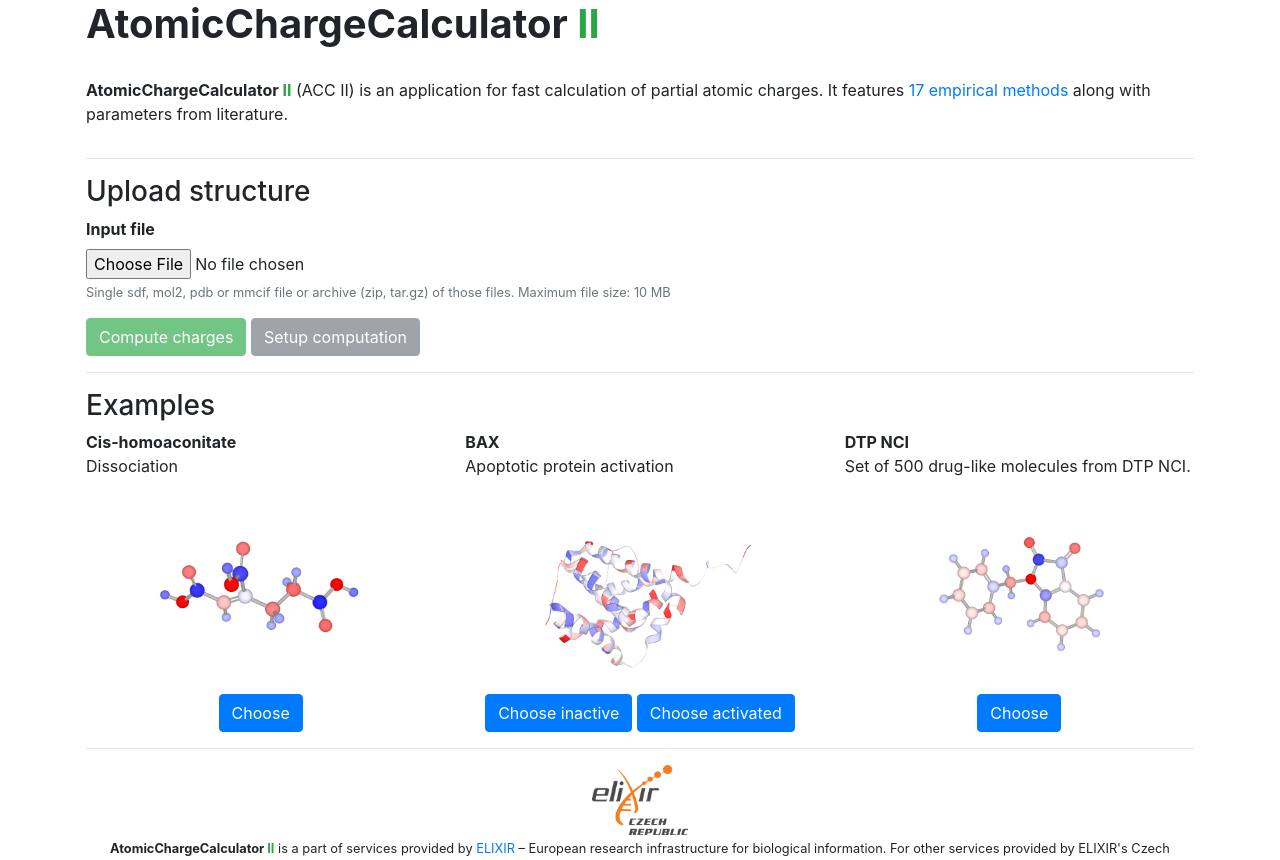
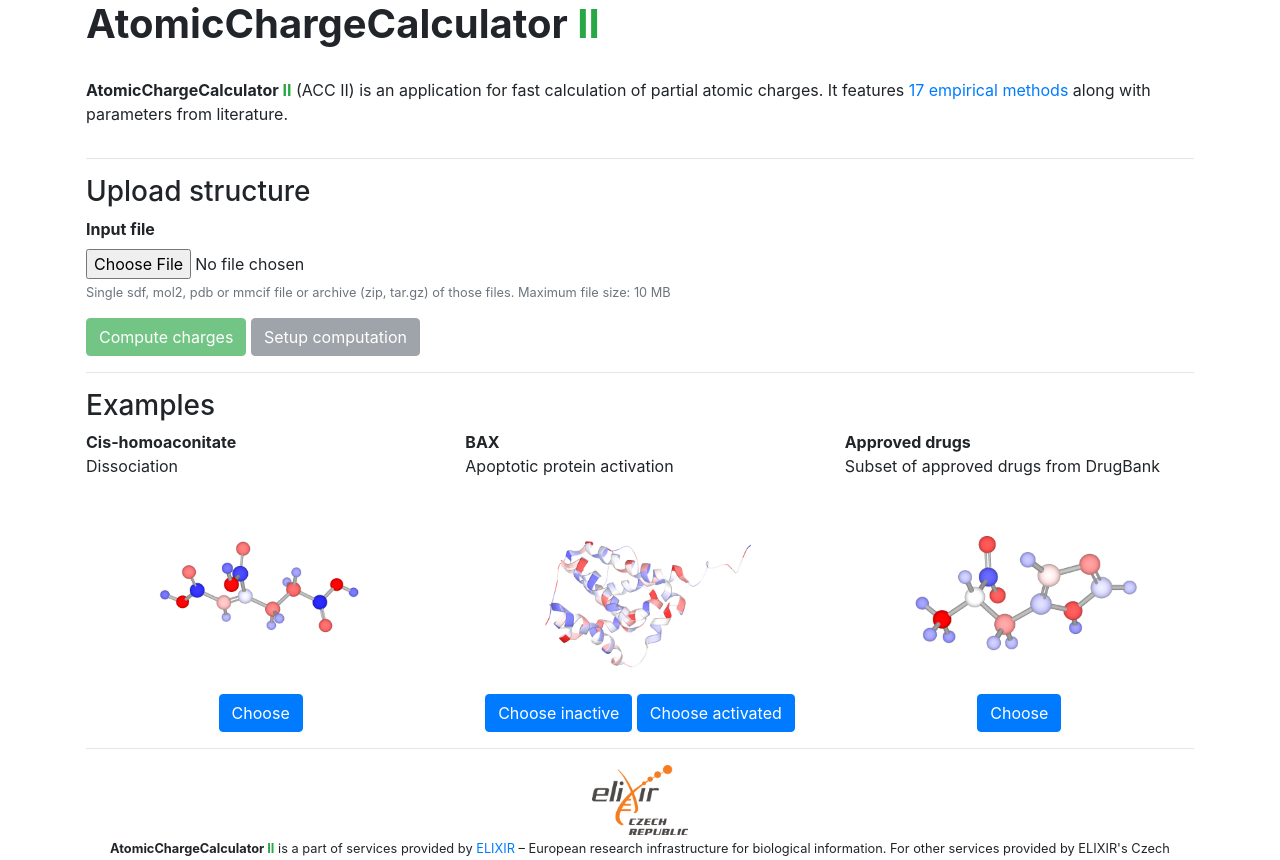
Before and after one commit to sb-ncbr/AtomicChargeCalculator2, a Flask app: page / in a window 1280 px wide. Shown: the part 64-924 px from the top of the page. Run offline with Flask 2, Linux system fonts and the light colour scheme; parts of the project's set-up code (start-up, migrations or seed data) failed here and were passed over; some libraries are stand-ins or nearby versions.

Commit message:
[examples] Replace set from DTP NCI with approved drugs from DrugBank

```diff
--- a/app/routes.py
+++ b/app/routes.py
@@ -76,8 +76,8 @@ def prepare_file(rq, tmp_dir):
 
 
 def prepare_example(rq, tmp_dir):
-    if 'example-small' in rq.form:
-        filename = 'set01.sdf'
+    if 'example-drugs' in rq.form:
+        filename = 'drugs.sdf'
     elif 'example-ligand' in rq.form:
         filename = 'cis-homoaconitate.sdf'
     elif 'example-bax-inactive' in rq.form:
--- a/app/templates/index.html
+++ b/app/templates/index.html
@@ -72,11 +72,11 @@
                 </div>
             </div>
             <div class="col-lg-4">
-                <b>DTP NCI</b>
-                <p>Set of 500 drug-like molecules from DTP NCI.</p>
+                <b>Approved drugs</b>
+                <p>Subset of approved drugs from DrugBank</p>
                 <div class="text-center">
-                    <img src="{{ url_for('static', filename='small.png') }}" alt="Small set" style="height: 200px">
-                    <button type="submit" id="example-small" name="example-small" class="btn btn-primary">Choose
+                    <img src="{{ url_for('static', filename='drugs.png') }}" alt="Small set" style="height: 200px">
+                    <button type="submit" id="example-drugs" name="example-drugs" class="btn btn-primary">Choose
                     </button>
                 </div>
             </div>
```
Also changed, not shown: app/static/drugs.png (added), app/static/small.png (deleted), 2 other files.
